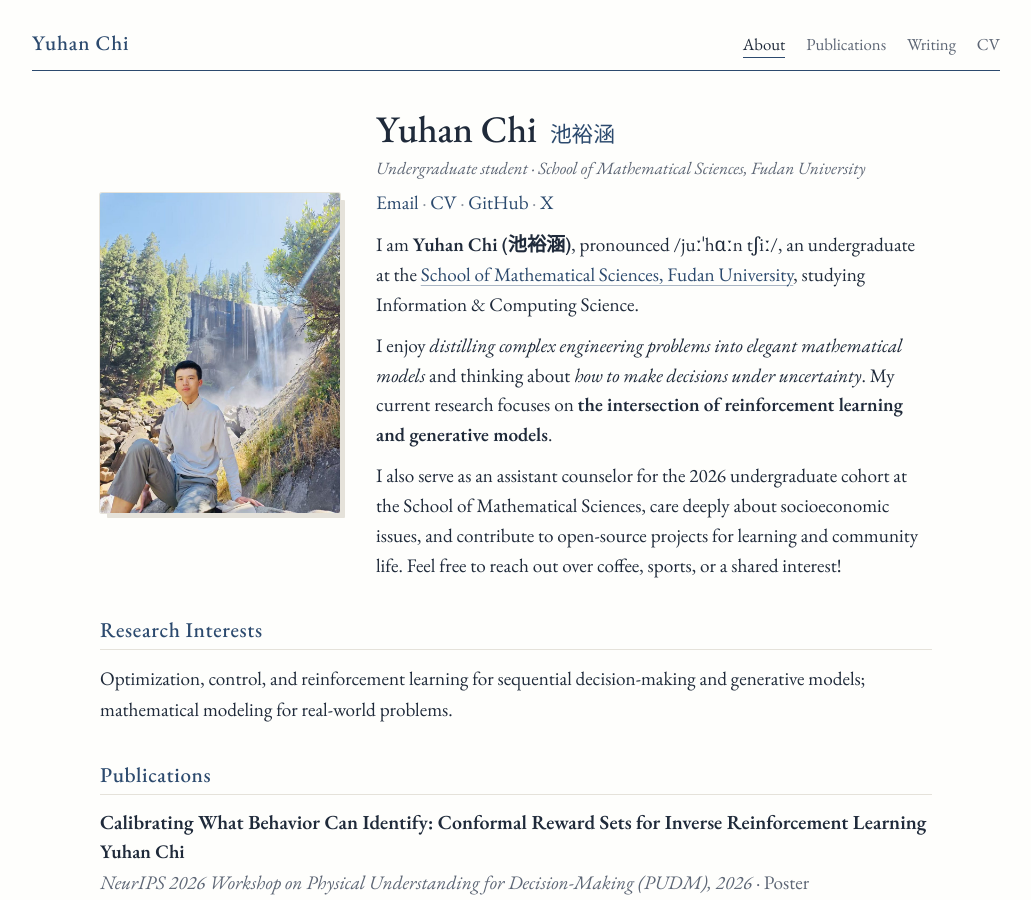
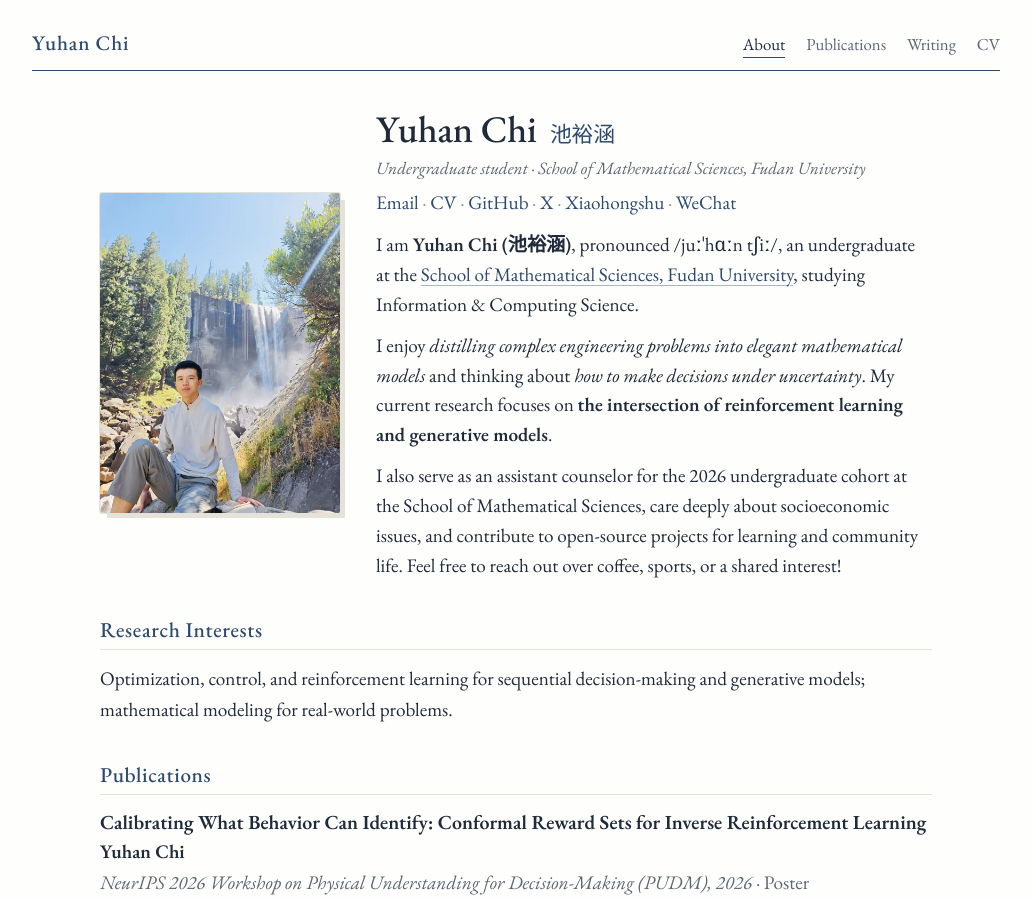
Before and after one commit to yuhanchi/yuhanchi.github.io, a Jekyll site: the page built from about.md, in a window 1280 px wide and 900 px high. Shown: the whole window, without its empty margins (124-1155 px from the left). Built offline with Jekyll 4.4.1, drawn with Linux system fonts in a browser that asks for light colours; some web fonts are replaced.

Commit message:
Add Xiaohongshu and WeChat links to profile
WeChat links to a cropped QR image (no display name or location), with the
ID in the link title.

Co-Authored-By: Claude Sonnet 5.5 <noreply@anthropic.com>

```diff
--- a/_data/profile.yml
+++ b/_data/profile.yml
@@ -31,6 +31,12 @@ links:
   - name: X
     url: https://x.com/shan_07_07
     label: "@shan_07_07"
+  - name: Xiaohongshu
+    url: https://www.xiaohongshu.com/user/profile/68c74ff7000000001901ffeb
+    label: Xiaohongshu profile
+  - name: WeChat
+    url: /assets/img/wechat-qr.png
+    label: "WeChat ID: Yushanhan07 (click for QR code)"
 
 publications:
   - title: "Calibrating What Behavior Can Identify: Conformal Reward Sets for Inverse Reinforcement Learning"
--- a/_includes/footer.html
+++ b/_includes/footer.html
@@ -1,6 +1,6 @@
 <footer class="site-footer">
   <p class="footer-links">
-    {%- for l in profile.links %}<a href="{{ l.url | relative_url }}">{{ l.name }}</a>{% unless forloop.last %}<span class="sep" aria-hidden="true"> · </span>{% endunless %}{% endfor -%}
+    {%- for l in profile.links %}<a href="{{ l.url | relative_url }}" title="{{ l.label | escape }}">{{ l.name }}</a>{% unless forloop.last %}<span class="sep" aria-hidden="true"> · </span>{% endunless %}{% endfor -%}
     <span class="sep" aria-hidden="true"> · </span><a href="{{ '/feed.xml' | relative_url }}">RSS</a>
   </p>
   <p class="footer-copy">© {{ site.time | date: "%Y" }} {{ profile.name }}</p>
--- a/_includes/k/about.html
+++ b/_includes/k/about.html
@@ -7,7 +7,7 @@
       <h1 class="profile-name">{{ profile.name }} <span class="native" lang="zh">{{ profile.native_name }}</span></h1>
       <p class="profile-role">{{ profile.role }} · <a href="{{ profile.affiliation_url }}">{{ profile.affiliation }}</a></p>
       <p class="profile-links">
-        {%- for l in profile.links %}<a href="{{ l.url | relative_url }}">{{ l.name }}</a>{% unless forloop.last %}<span class="sep" aria-hidden="true"> · </span>{% endunless %}{% endfor -%}
+        {%- for l in profile.links %}<a href="{{ l.url | relative_url }}" title="{{ l.label | escape }}">{{ l.name }}</a>{% unless forloop.last %}<span class="sep" aria-hidden="true"> · </span>{% endunless %}{% endfor -%}
       </p>
       <div class="profile-bio prose">
         {%- capture about_md %}{% include about.md %}{% endcapture %}
```
Also changed, not shown: assets/img/wechat-qr.png (added).
